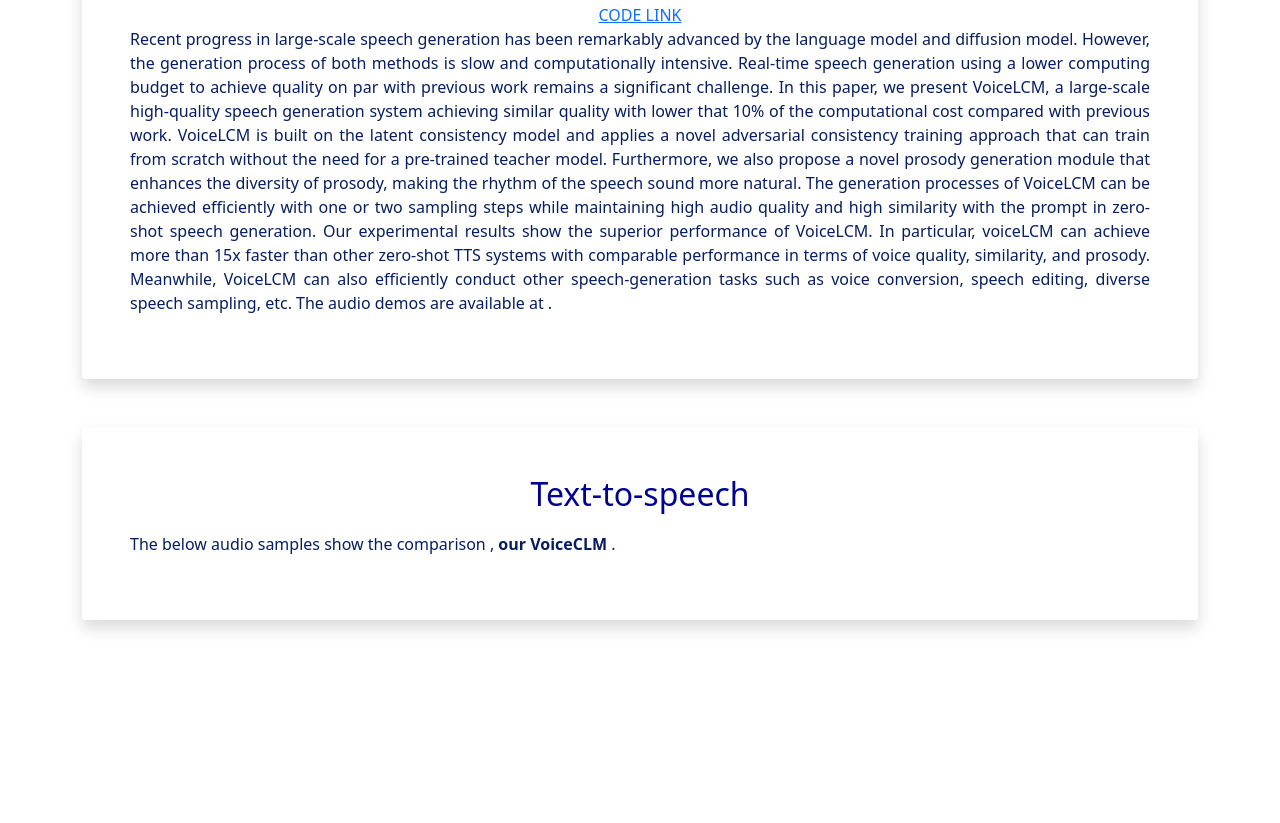
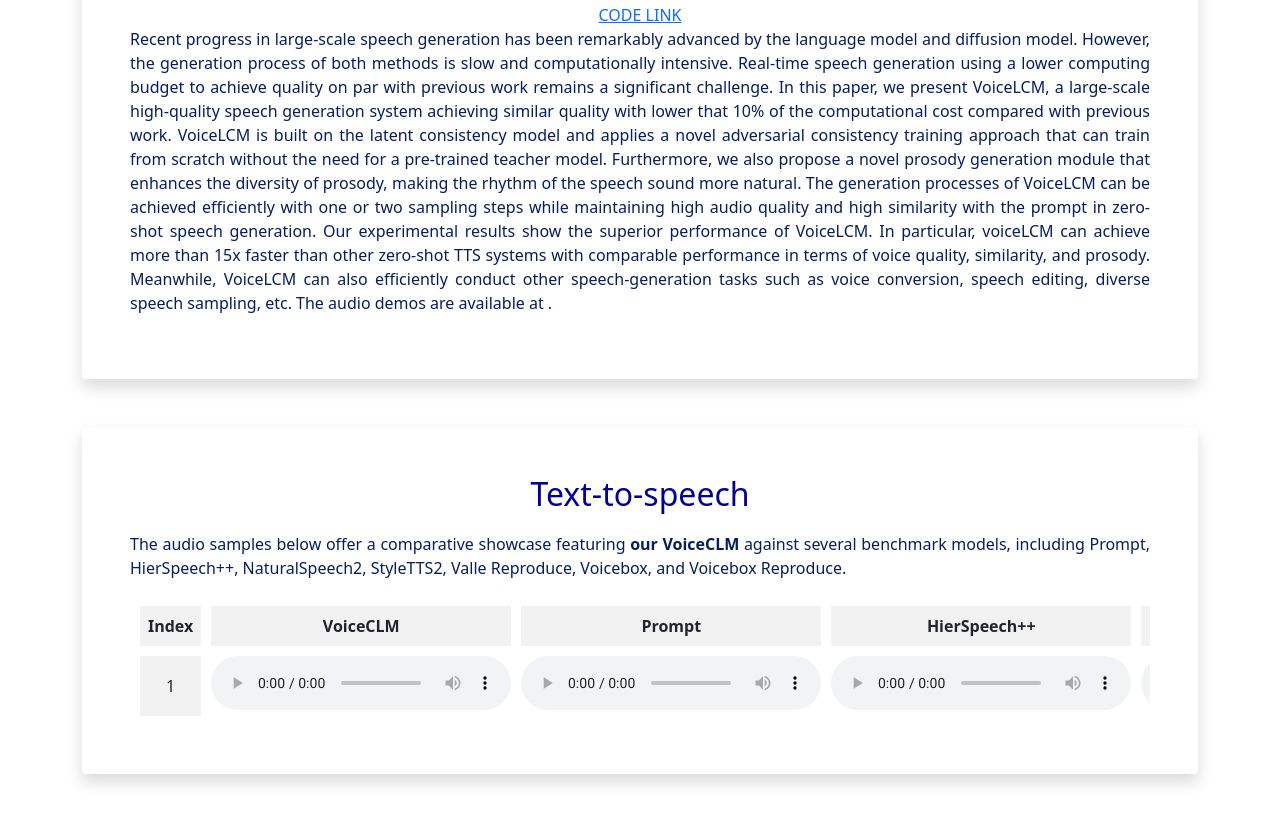
Before and after one commit to flashspeech/flashspeech.github.io, a plain HTML site: page index.html in a window 1280 px wide. Shown: the part 333-1156 px from the top of the page. Before the commit the page ends 1017 px from the top, so only its background shows below. Drawn offline with nearby package versions, Linux system fonts and the light colour scheme; some packages are replaced by stand-ins of ours.

Commit message:
basic structure

```diff
--- a/index.html
+++ b/index.html
@@ -13,6 +13,12 @@
 
 	<title>VoiceLCM: Efficient Large-Scale Speech Synthesizer via Latent Consistency Model</title>
 	<link href="css/bootstrap.min.css" rel="stylesheet">
+
+  <style>
+    .audio-collection {
+  overflow-x: auto;
+}
+  </style>
 
 </head>
 
@@ -85,19 +91,49 @@
 
 <!--文字介绍部分-->
 <div class="container pt-5 mt-5 shadow p-5 mb-5 bg-white rounded">
-<h2 id="TTS" style="text-align:center;"><font color="000093">Text-to-speech</font></h2>
-<p style="text-align: justify;"><font color="061E61"> The below audio samples show the comparison ,<b> our VoiceCLM</b> .
-<ul style="list-style-type:square">
-</ul>
 
+  <h2 id="TTS" style="text-align:center;"><font color="000093">Text-to-speech</font></h2>
+  <p style="text-align: justify; color: #061E61">The audio samples below offer a comparative showcase featuring <b>our VoiceCLM</b> against several benchmark models, including Prompt, HierSpeech++, NaturalSpeech2, StyleTTS2, Valle Reproduce, Voicebox, and Voicebox Reproduce.</p>
+  <ul style="list-style-type:square">
+  </ul>
 
-<!--音频展示部分-->
+  <!-- 音频展示部分 -->
+  <div class="audio-collection" style="overflow-x: auto;">
+    <table style="width: 100%; border-collapse: separate; border-spacing: 10px;">
+      <tr>
+          <th style="text-align: center; padding: 8px; background-color: #f2f2f2;">Index</th>
+          <th style="text-align: center; padding: 8px; background-color: #f2f2f2;">VoiceCLM</th>
+          <th style="text-align: center; padding: 8px; background-color: #f2f2f2;">Prompt</th>
+          <th style="text-align: center; padding: 8px; background-color: #f2f2f2;">HierSpeech++</th>
+          <th style="text-align: center; padding: 8px; background-color: #f2f2f2;">NaturalSpeech2</th>
+          <th style="text-align: center; padding: 8px; background-color: #f2f2f2;">StyleTTS2</th>
+          <th style="text-align: center; padding: 8px; background-color: #f2f2f2;">Valle Reproduce</th>
+          <th style="text-align: center; padding: 8px; background-color: #f2f2f2;">Voicebox</th>
+          <th style="text-align: center; padding: 8px; background-color: #f2f2f2;">Voicebox Reproduce</th>
+      </tr>
+        <!-- 表格内容 -->
 
+        <tr>
+          <td style="vertical-align: middle; text-align: center; background-color: #f2f2f2;">1</td>
+          <!-- 对每个音频文件重复下面这行，修改src属性为实际音频文件的路径 -->
+          <td><audio controls><source src="路径到/3s_ref/1.wav" type="audio/wav">Your browser does not support the audio element.</audio></td>
+          <td><audio controls><source src="路径到/hierspeechpp/1.wav" type="audio/wav">Your browser does not support the audio element.</audio></td>
+          <td><audio controls><source src="路径到/3s_ref/1.wav" type="audio/wav">Your browser does not support the audio element.</audio></td>
+          <td><audio controls><source src="路径到/hierspeechpp/1.wav" type="audio/wav">Your browser does not support the audio element.</audio></td>
+          <td><audio controls><source src="路径到/3s_ref/1.wav" type="audio/wav">Your browser does not support the audio element.</audio></td>
+          <td><audio controls><source src="路径到/hierspeechpp/1.wav" type="audio/wav">Your browser does not support the audio element.</audio></td>
+          <td><audio controls><source src="路径到/3s_ref/1.wav" type="audio/wav">Your browser does not support the audio element.</audio></td>
+          <td><audio controls><source src="路径到/hierspeechpp/1.wav" type="audio/wav">Your browser does not support the audio element.</audio></td>
+
+      </tr>
+
+    </table>
+  </div>
+
+</div>
 
 
 </main>
-
-
 
 
 
```
Also changed, not shown: 1 other file.
